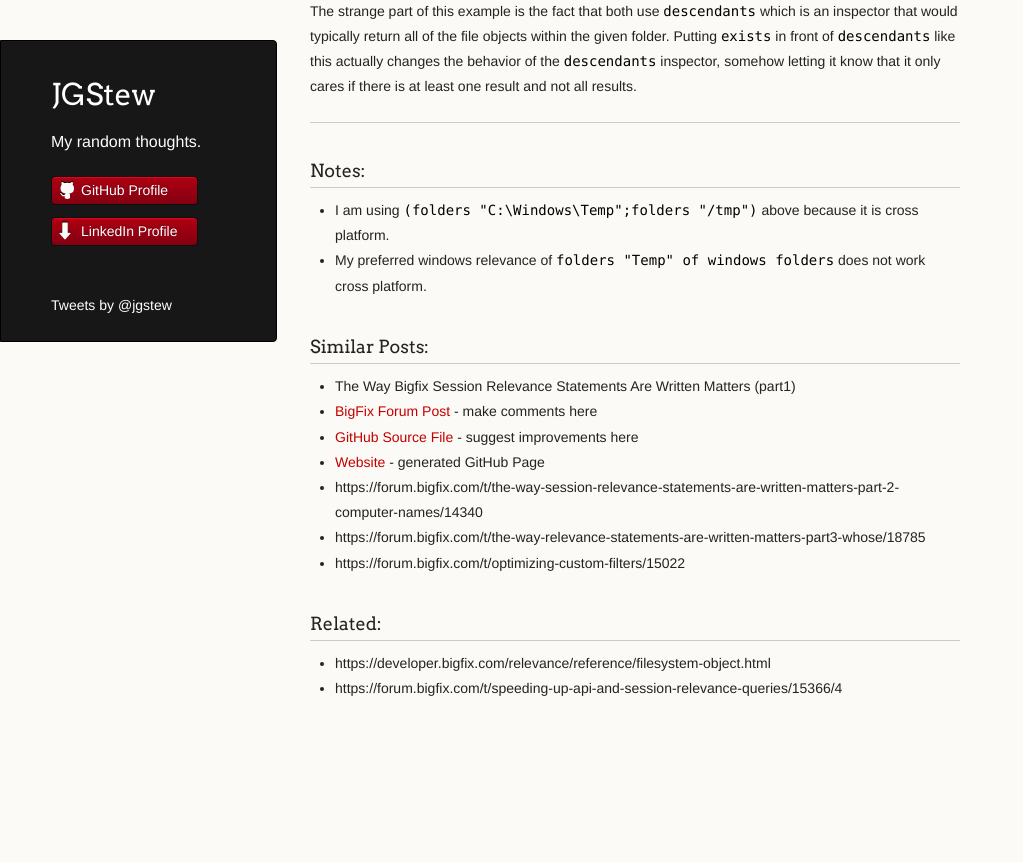
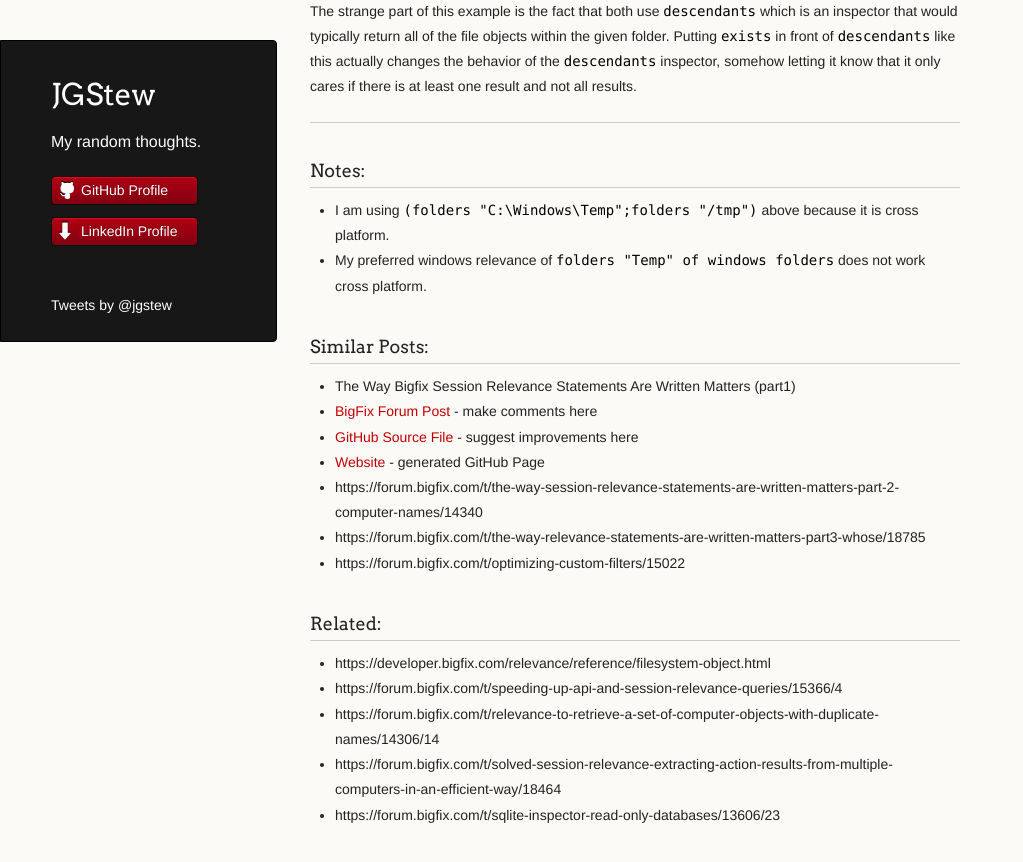
Before and after one commit to jgstew/jgstew.github.io, a Jekyll site: the page built from _posts/2016-12-01-Optimizing-BigFix-Relevance:-exists.md, in a window 1280 px wide and 900 px high, scrolled down 942 px. Shown: the top 862 px of the window, without its empty margins (0-1023 px from the left). Built offline with Jekyll 4.4.1, drawn with Linux system fonts in a browser that asks for light colours; comment, search, counter and statistics services are not loaded; before the commit the page ends 1716 px from its top, so only the background shows below that; part of the change alters nothing that is shown.

Commit message:
Update 2016-12-01-Optimizing-BigFix-Relevance:-exists.md

```diff
--- a/_posts/2016-12-01-Optimizing-BigFix-Relevance:-exists.md
+++ b/_posts/2016-12-01-Optimizing-BigFix-Relevance:-exists.md
@@ -47,3 +47,6 @@ The strange part of this example is the fact that both use `descendants` which i
 
 - https://developer.bigfix.com/relevance/reference/filesystem-object.html
 - https://forum.bigfix.com/t/speeding-up-api-and-session-relevance-queries/15366/4
+- https://forum.bigfix.com/t/relevance-to-retrieve-a-set-of-computer-objects-with-duplicate-names/14306/14
+- https://forum.bigfix.com/t/solved-session-relevance-extracting-action-results-from-multiple-computers-in-an-efficient-way/18464
+- https://forum.bigfix.com/t/sqlite-inspector-read-only-databases/13606/23
```
